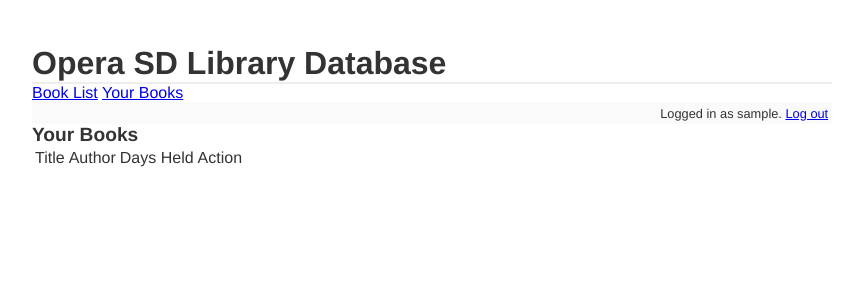
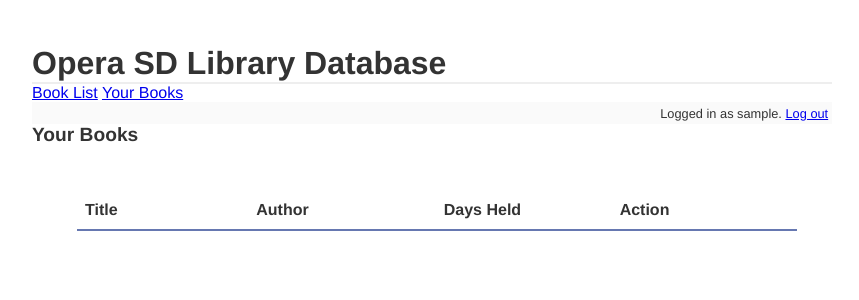
Before and after one commit to ericdoi/LittleLibrarian, a Flask app: page /mybooks in a window 1280 px wide. Shown: the top 300 px of the page, without its empty margins (208-1067 px from the left). Run offline with Flask 2, Linux system fonts and the light colour scheme; the visitor is signed in with stand-in values (Sample User, id 1); data comes from the database, SQL or seed files in the repository; lists and menus that the app fills with data are empty.

Commit message:
Updating table formatting

```diff
--- a/static/project.css
+++ b/static/project.css
@@ -11,3 +11,26 @@
                background: #fafafa; }
 .flash { background: #cee5F5; padding: 0.5em;
          border: 1px solid #aacbe2; }
+
+table, th, td
+{
+    margin: 45px;
+    width: 720px;
+    border-collapse: collapse;
+    text-align: left;
+}
+th
+{
+    /*font-weight: normal;*/
+    padding: 10px 8px;
+    border-bottom: 2px solid #6678b1;
+}
+td
+{
+    border-bottom: 1px solid #ccc;
+    padding: 6px 8px;
+}
+tbody tr:hover td
+{
+    background: #dadafd;
+}
--- a/templates/my_books.html
+++ b/templates/my_books.html
@@ -7,10 +7,10 @@
     <form action="" method="post">
         <table>
             <tr>
-                <td>Title</td>
-                <td>Author</td>
-                <td>Days Held</td>
-                <td>Action</td>
+                <th>Title</th>
+                <th>Author</th>
+                <th>Days Held</th>
+                <th>Action</th>
             </tr>
             {% for book in books %}
             <tr>
```
Also changed, not shown: templates/book_list.html (+4 -4 lines).
